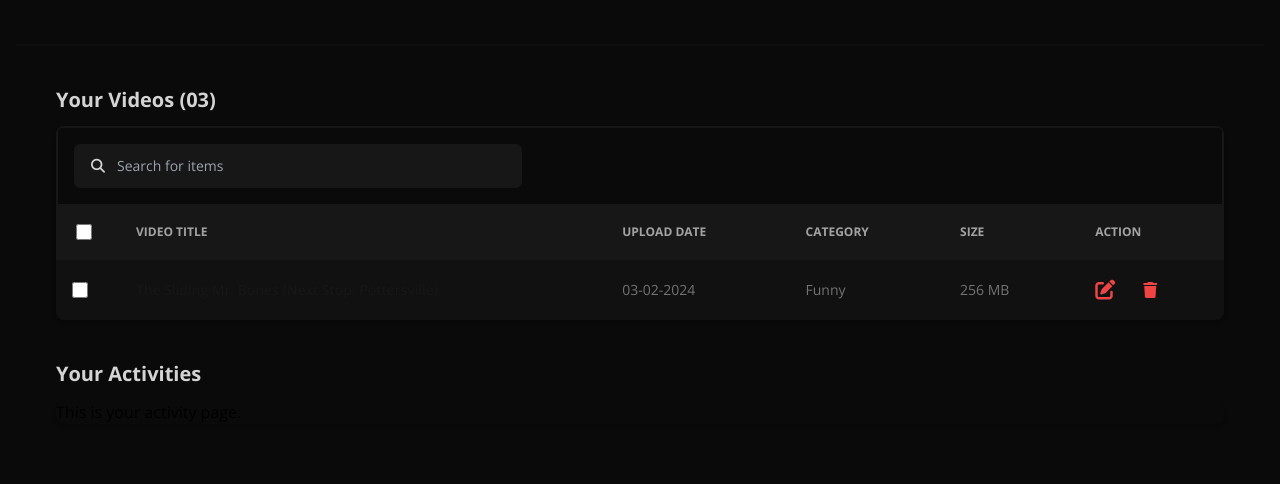
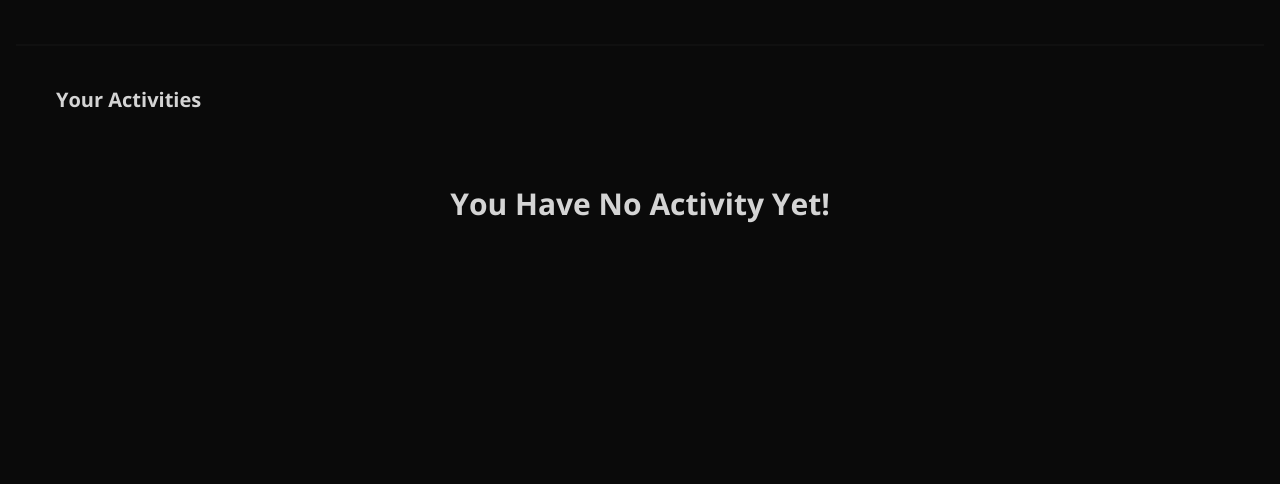
Before and after one commit to gokarna123-goku/django-video-player, a Django app: page /accounts/profile/ in a window 1280 px wide. Shown: the part 316-800 px from the top of the page. Run offline with Django 4.2, Linux system fonts and the light colour scheme; some libraries are stand-ins or nearby versions.

Commit message:
modification here

```diff
--- a/accounts/urls.py
+++ b/accounts/urls.py
@@ -1,5 +1,5 @@
 from django.urls import path
-from .views import RegisterView, UserLoginView, UserProfileView, UserLogoutView
+from .views import RegisterView, UserLoginView, UserProfileView, UserLogoutView, UserActivityView
 app_name = 'accounts'
 
 urlpatterns = [
@@ -7,4 +7,5 @@ urlpatterns = [
     path('login/', UserLoginView.as_view(), name='login'),
     path('logout/', UserLogoutView.as_view(), name='logout'),
     path('profile/', UserProfileView.as_view(), name='profile'),
+    path('liked_videos/', UserActivityView.as_view(), name='liked_videos'),
 ]
--- a/accounts/views.py
+++ b/accounts/views.py
@@ -1,12 +1,13 @@
 from django.contrib import messages
-from django.shortcuts import render, redirect
+from django.shortcuts import redirect
 from django.urls import reverse_lazy
-from django.views.generic import FormView, TemplateView, CreateView
-from django.contrib.auth import authenticate, login
-from .forms import RegisterForm, LoginForm
+from django.views.generic import FormView, TemplateView, CreateView, ListView
+
+from home.models import Video
+
+from .forms import RegisterForm
 from .models import CustomUser
 from django.contrib.auth.views import LoginView, LogoutView
-# from django.contrib.auth.views import LogoutView
 from django.contrib.auth import login as auth_login
 
 
@@ -26,9 +27,6 @@ class RegisterView(FormView):
 
     def get_success_url(self):
         return reverse_lazy('accounts:login')
-
-
-
 
 
 class UserLoginView(LoginView):
@@ -61,9 +59,6 @@ class UserLoginView(LoginView):
         return self.render_to_response(self.get_context_data(form=form))
 
 
-
-
-
 # Logout View
 class UserLogoutView(LogoutView):
     next_page='accounts:login'
@@ -77,7 +72,6 @@ class UserLogoutView(LogoutView):
         return reverse_lazy('accounts:login')
 
 
-
 class UserProfileView(TemplateView):
     template_name = 'accounts/profile.html'
     model = CustomUser
@@ -85,3 +79,18 @@ class UserProfileView(TemplateView):
 
     def get_object(self, queryset=None):
         return self.request.user
+
+
+# Getting all videos that user liked
+
+class UserActivityView(ListView):
+    model = Video
+    template_name = 'accounts/profile.html'
+    context_object_name = 'activity'
+
+    def get_queryset(self):
+        liked_videos = self.request.user.liked_videos.all()
+        print(liked_videos)
+        commented_videos = self.request.user.commented_videos.all()
+        print(commented_videos)
+        return liked_videos | commented_videos | self.request.user.uploaded_videos.all()
--- a/templates/accounts/profile.html
+++ b/templates/accounts/profile.html
@@ -43,86 +43,6 @@
 
     <!-- Your videos and activities -->
     <div class="w-full space-y-10 px-10">
-        <!-- Your videos -->
-        <div class="w-full space-y-3">
-            <h1 class="text-xl font-bold text-neutral-300">
-                Your Videos (03)
-            </h1>
-
-            <!-- Video Table -->
-            <div class="relative overflow-x-auto shadow-md sm:rounded-lg">
-                <div class="p-4 bg-neutral-950 border-t-2 border-l-2 border-r-2 rounded-t-md border-neutral-900">
-                    <label for="table-search" class="sr-only">Search</label>
-                    <div
-                        class="max-w-md h-11 px-4 flex items-center gap-x-3 rounded-md bg-neutral-900 border border-neutral-900 text-sm font-normal text-neutral-300 placeholder-neutral-600 overflow-hidden">
-                        <i class="fa-solid fa-search"></i>
-                        <input type="text" id="table-search" class="w-full h-full bg-transparent outline-none"
-                            placeholder="Search for items">
-                    </div>
-                </div>
-                <table class="w-full text-sm text-left rtl:text-right text-neutral-500 dark:text-neutral-400">
-                    <thead class="text-xs text-neutral-400 uppercase bg-neutral-900">
-                        <tr>
-                            <th scope="col" class="p-5">
-                                <div class="flex items-center">
-                                    <input id="checkbox-all-search" type="checkbox"
-                                        class="w-4 h-4 text-red-600 bg-neutral-100 border-neutral-300 rounded focus:ring-red-500 dark:focus:ring-red-600 dark:ring-offset-neutral-800 dark:focus:ring-offset-neutral-800 focus:ring-2 dark:bg-neutral-700 dark:border-neutral-600">
-                                    <label for="checkbox-all-search" class="sr-only">checkbox</label>
-                                </div>
-                            </th>
-                            <th scope="col" class="px-6 py-3">
-                                Video Title
-                            </th>
-                            <th scope="col" class="px-6 py-3">
-                                Upload Date
-                            </th>
-                            <th scope="col" class="px-6 py-3">
-                                Category
-                            </th>
-                            <th scope="col" class="px-6 py-3">
-                                Size
-                            </th>
-                            <th scope="col" class="px-6 py-3">
-                                Action
-                            </th>
-                        </tr>
-                    </thead>
-                    <tbody>
-                        <tr class="bg-neutral-900/60 hover:bg-neutral-800/60 cursor-pointer ease-in-out duration-300">
-                            <td class="w-4 p-4">
-                                <div class="flex items-center">
-                                    <input id="checkbox-table-search-1" type="checkbox"
-                                        class="w-4 h-4 text-red-600 bg-neutral-100 border-neutral-300 rounded focus:ring-red-500 dark:focus:ring-red-600 dark:ring-offset-neutral-800 dark:focus:ring-offset-neutral-800 focus:ring-2 dark:bg-neutral-700 dark:border-neutral-600">
-                                    <label for="checkbox-table-search-1" class="sr-only">checkbox</label>
-                                </div>
-                            </td>
-                            <th scope="row"
-                                class="px-6 py-4 font-medium text-neutral-900 whitespace-nowrap dark:text-white">
-                                The Sliding Mr. Bones (Next Stop, Pottersville)
-                            </th>
-                            <td class="px-6 py-4">
-                                03-02-2024
-                            </td>
-                            <td class="px-6 py-4">
-                                Funny
-                            </td>
-                            <td class="px-6 py-4">
-                                256 MB
-                            </td>
-                            <td class="px-6 py-4 flex items-center gap-x-7">
-                                <a href="#" class="text-red-500 text-xl">
-                                    <i class="fa-solid fa-edit"></i>
-                                </a>
-                                <a href="#" class="text-red-500 text-base">
-                                    <i class="fa-solid fa-trash"></i>
-                                </a>
-                            </td>
-                        </tr>
-                    </tbody>
-                </table>
-            </div>
-        </div>
-
         <!-- Your activity -->
         <div class="w-full space-y-3">
             <h1 class="text-xl font-bold text-neutral-300">
@@ -130,8 +50,45 @@
             </h1>
 
             <!-- Activities -->
-            <div class="relative overflow-x-auto shadow-md sm:rounded-lg">
-                This is your activity page.
+            <div class="w-full flex-1 mt-5 px-4 py-5">
+                {% for user_act in liked_videos %}
+                <div class="w-full space-y-4">
+                    <!-- <h1 class="text-xl font-bold text-neutral-200">
+                        You Have Liked "<span class="text-red-500 text-2xl">{{user_act.count}}</span>" Videos Yet
+                    </h1> -->
+                    <div class="w-full h-auto grid md:grid-cols-4 sm:grid-cols-3 grid-cols-2 md:gap-x-4 gap-x-2 gap-y-6">
+                        <div
+                            class="w-full h-auto rounded-md rounded-md overflow-hidden hover:bg-neutral-900/20 cursor-pointer ease-in-out duration-300">
+                            <a href="#">
+                                <div class="w-full h-auto rounded-md overflow-hidden">
+                                    <img src="{{user_act.video_thumbnail.url}}" alt="video thumbnail"
+                                        class="w-full aspect-video object-cover object-center transition-all ease-in-out duration-300">
+                                    <div class="px-2 py-3 space-y-2">
+                                        <h1
+                                            class="text-xl font-bold text-neutral-300 cursor-pointer line-clamp-2 text-overflow-ellipsis">
+                                            {{user_act.title}}
+                                        </h1>
+                                        <div class="w-full flex items-center justify-between gap-x-3">
+                                            <h6 class="text-sm text-neutral-500 font-normal">
+                                                Produced by: {{user_act.producer}}
+                                            </h6>
+                                            <div class="bg-neutral-900 text-sm text-red-500 rounded-md w-fit px-2 py-1">
+                                                {{user_act.age_rating}}
+                                            </div>
+                                        </div>
+                                    </div>
+                                </div>
+                            </a>
+                        </div>
+                    </div>
+                </div>
+                {%empty%}
+                <div class="w-full space-y-6 h-auto flex-col py-10 flex items-center justify-center">
+                    <h1 class="text-3xl font-bold text-neutral-300">
+                        You Have No Activity Yet!
+                    </h1>
+                </div>
+                {% endfor %}
             </div>
 
         </div>
```
